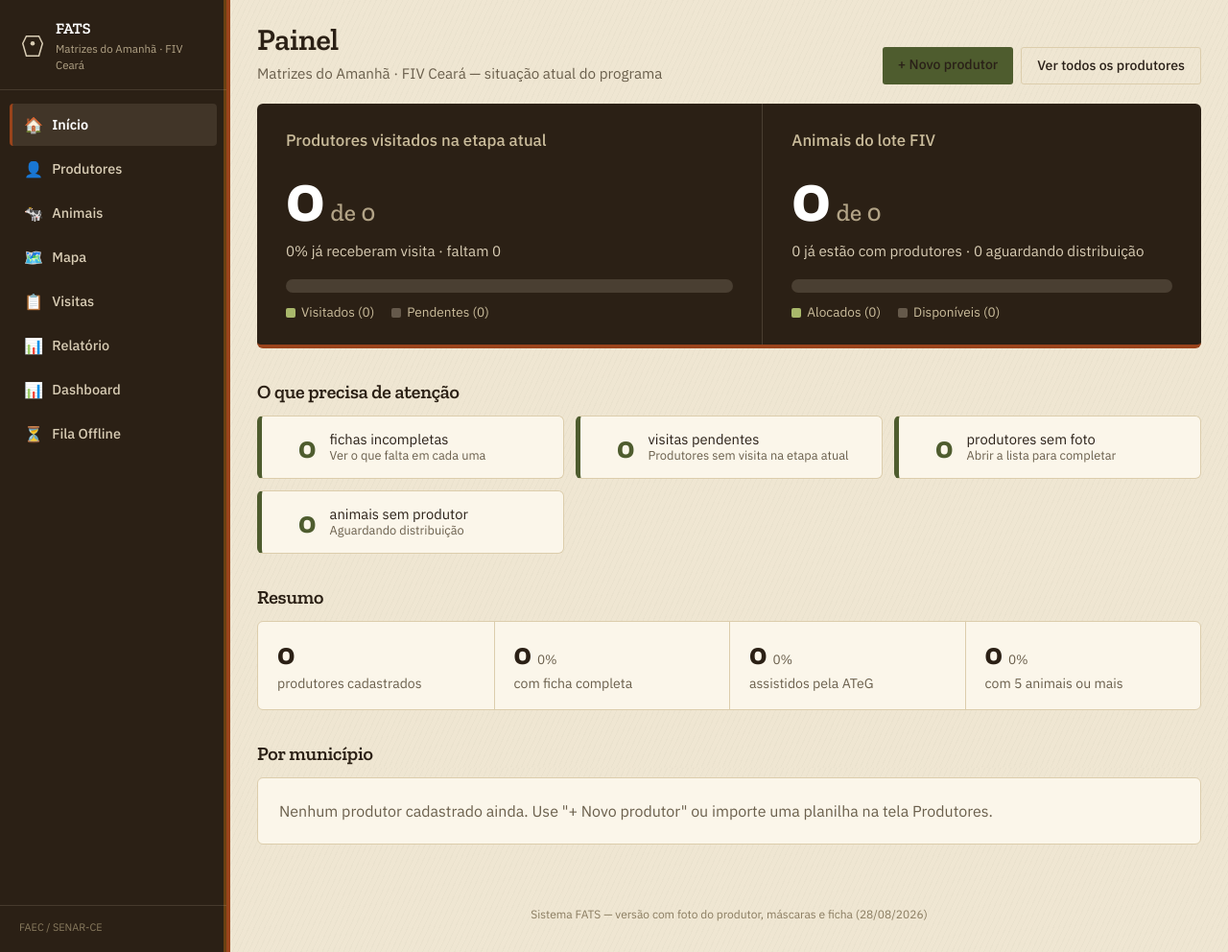
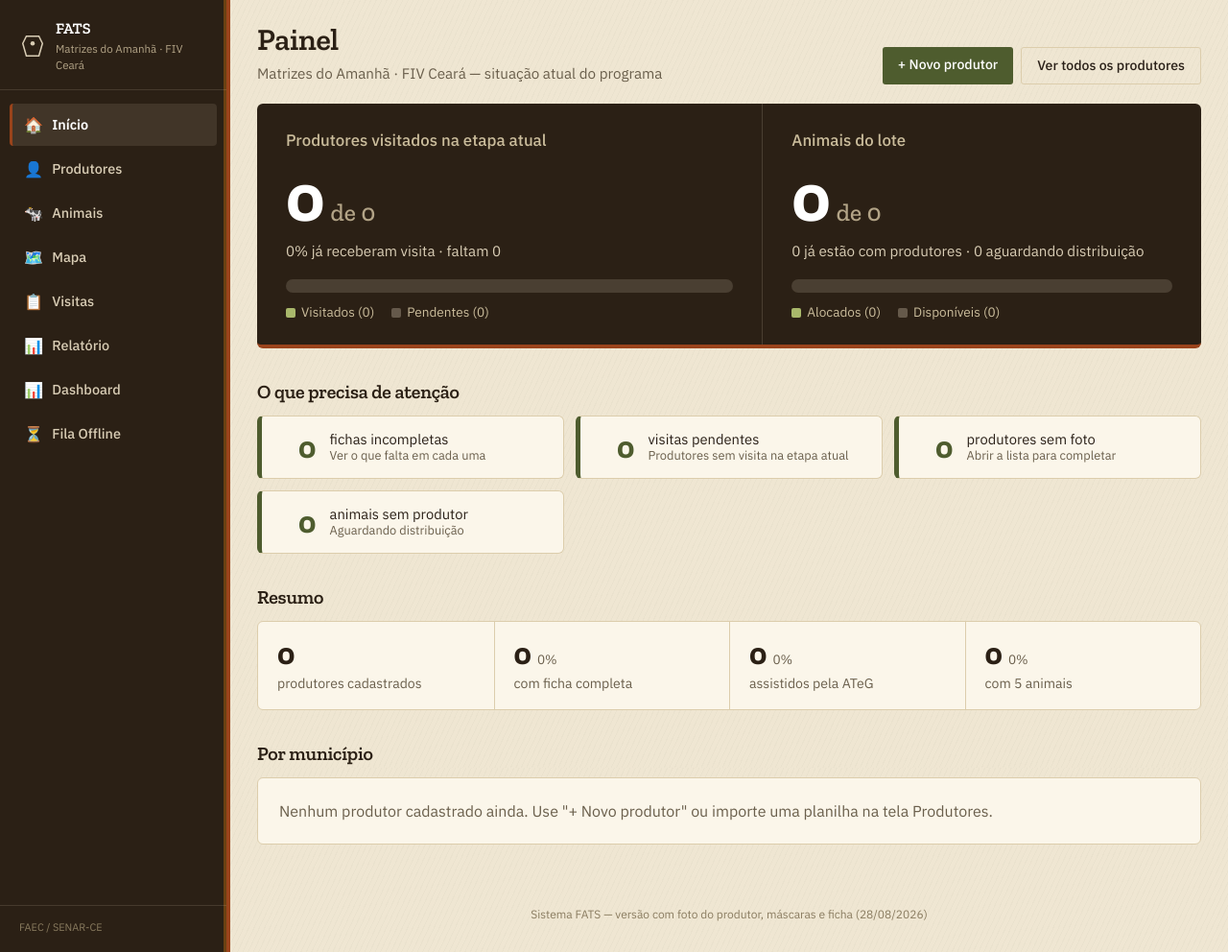
Before and after one commit to parceriasfaec-cyber/fats_faec, a Flask app: page / in a window 1280 px wide. Shown: the whole page at 96% size. Run offline with Flask 3, Linux system fonts and the light colour scheme; data that the repository does not hold is empty; some libraries are stand-ins or nearby versions.

Commit message:
Painel: tira FIV do título do card, botão com fonte branca e texto 'com 5 animais'

```diff
--- a/templates/inicio.html
+++ b/templates/inicio.html
@@ -11,6 +11,7 @@
   .pn-topo h1 { margin:0; font-size:2rem; color:var(--verde-escuro); line-height:1.1; }
   .pn-topo p { margin:6px 0 0; color:var(--cinza); font-size:0.95rem; }
   .pn-acoes { display:flex; gap:8px; flex-wrap:wrap; }
+  .pn-acoes .btn-primary, .pn-acoes .btn-primary:hover { color:#fff; }
 
   /* ---- destaque: andamento do programa (faixa de couro) ---- */
   .pn-destaque {
@@ -109,7 +110,7 @@
       </div>
     </div>
     <div>
-      <h2>Animais do lote FIV</h2>
+      <h2>Animais do lote</h2>
       <div class="pn-grande">{{ animais_alocados }}<small>de {{ total_animais }}</small></div>
       <p class="pn-legenda">{{ animais_alocados }} já estão com produtores · {{ animais_disponiveis }} aguardando distribuição</p>
       <div class="pn-trilho" role="img" aria-label="{{ animais_alocados }} de {{ total_animais }} animais alocados">
@@ -149,7 +150,7 @@
     <div><b>{{ total_produtores }}</b><span>produtores cadastrados</span></div>
     <div><b>{{ qtd_completos }}<small>{{ pct_completos }}%</small></b><span>com ficha completa</span></div>
     <div><b>{{ qtd_ateg }}<small>{{ pct_ateg }}%</small></b><span>assistidos pela ATeG</span></div>
-    <div><b>{{ qtd_em_meta }}<small>{{ pct_em_meta }}%</small></b><span>com {{ limite_animais }} animais ou mais</span></div>
+    <div><b>{{ qtd_em_meta }}<small>{{ pct_em_meta }}%</small></b><span>com {{ limite_animais }} animais</span></div>
   </div>
 
   <!-- Por município -->
```
